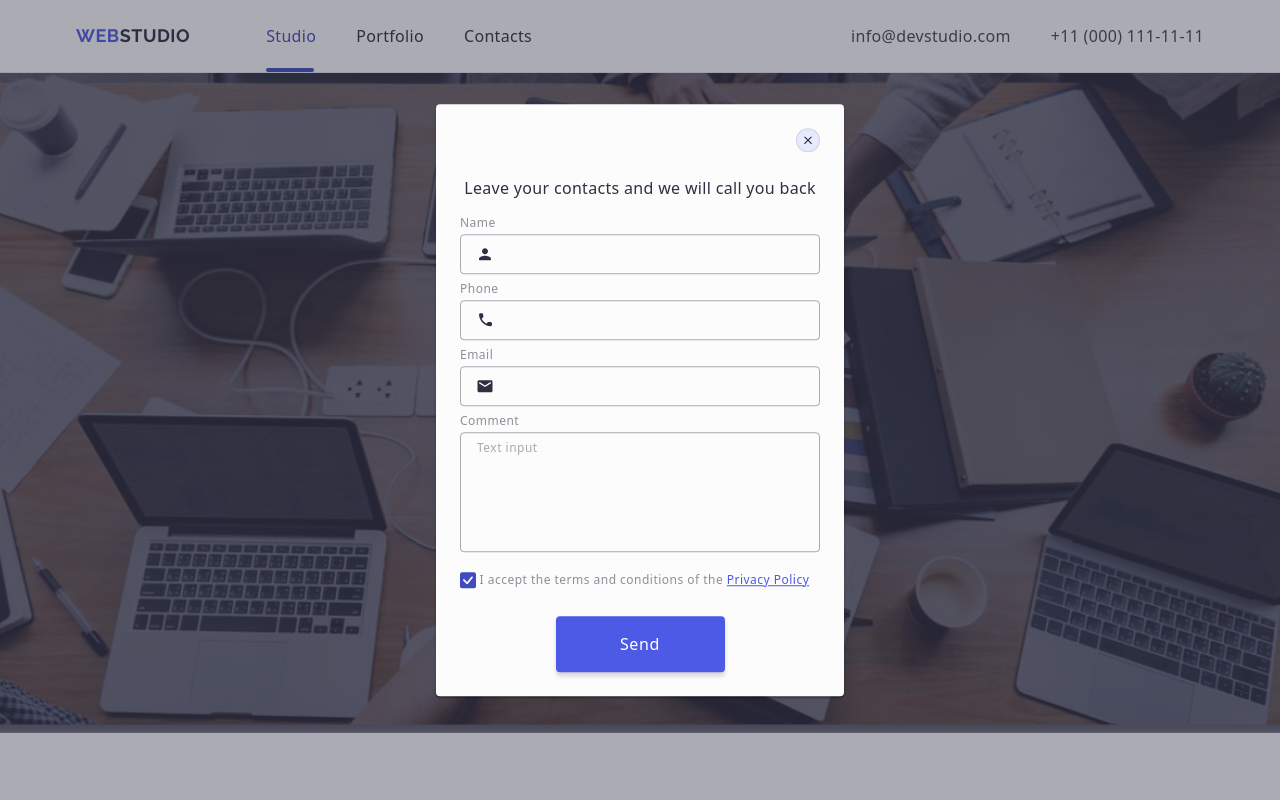
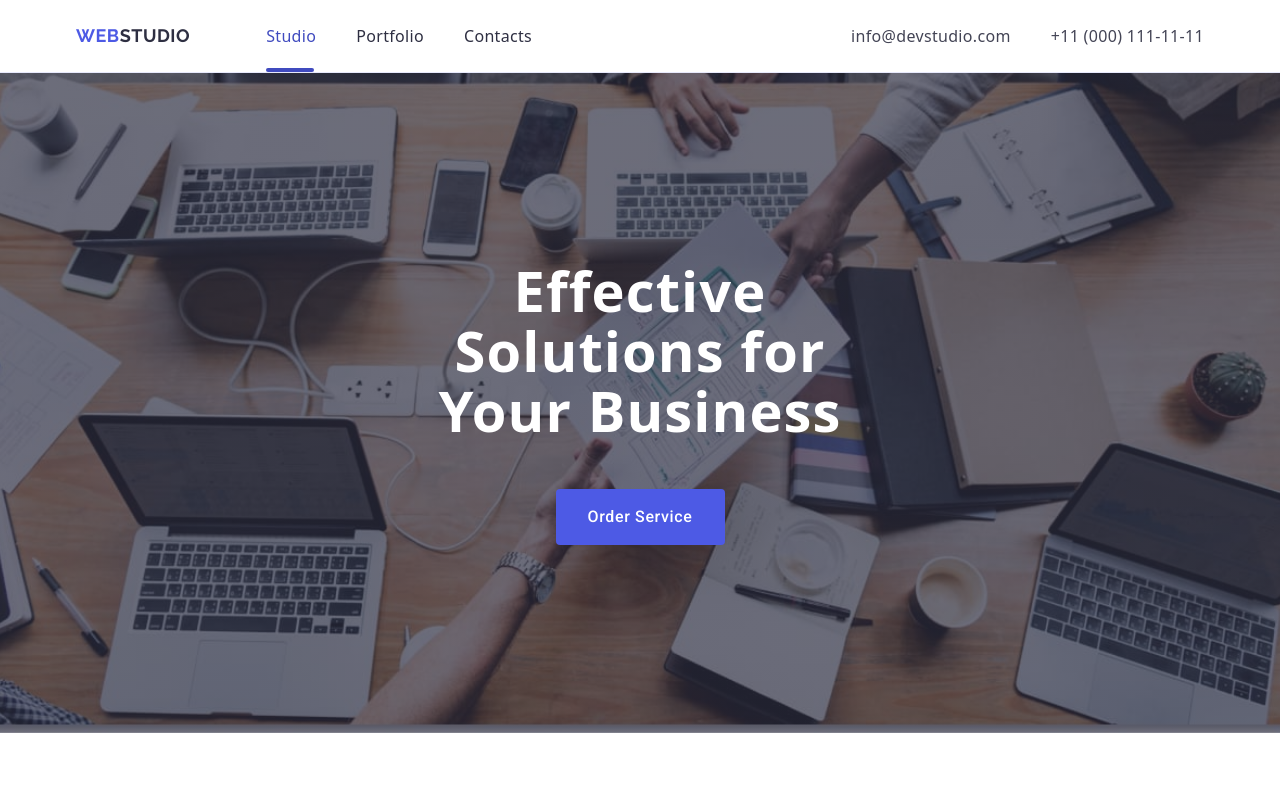
Before and after one commit to Sashakirina/goit-markup-hw-05, a plain HTML site: page index.html in a window 1280 px wide. Shown: the top 800 px of the page. Drawn offline with nearby package versions, Linux system fonts and the light colour scheme.

Commit message:
is-open removed

```diff
--- a/css/styles.css
+++ b/css/styles.css
@@ -720,9 +720,6 @@ address {
   margin-bottom: 24px;
 }
 
-.form-agreement {
-}
-
 .input-checkbox {
   display: inline-flex;
   justify-content: center;
--- a/index.html
+++ b/index.html
@@ -532,7 +532,7 @@
       </div>
     </footer>
 
-    <div class="backdrop is-open">
+    <div class="backdrop">
       <div class="modal">
         <button class="backdrop-btn-close" type="button">
           <svg class="btn-close-icon" width="8" height="8">
```
